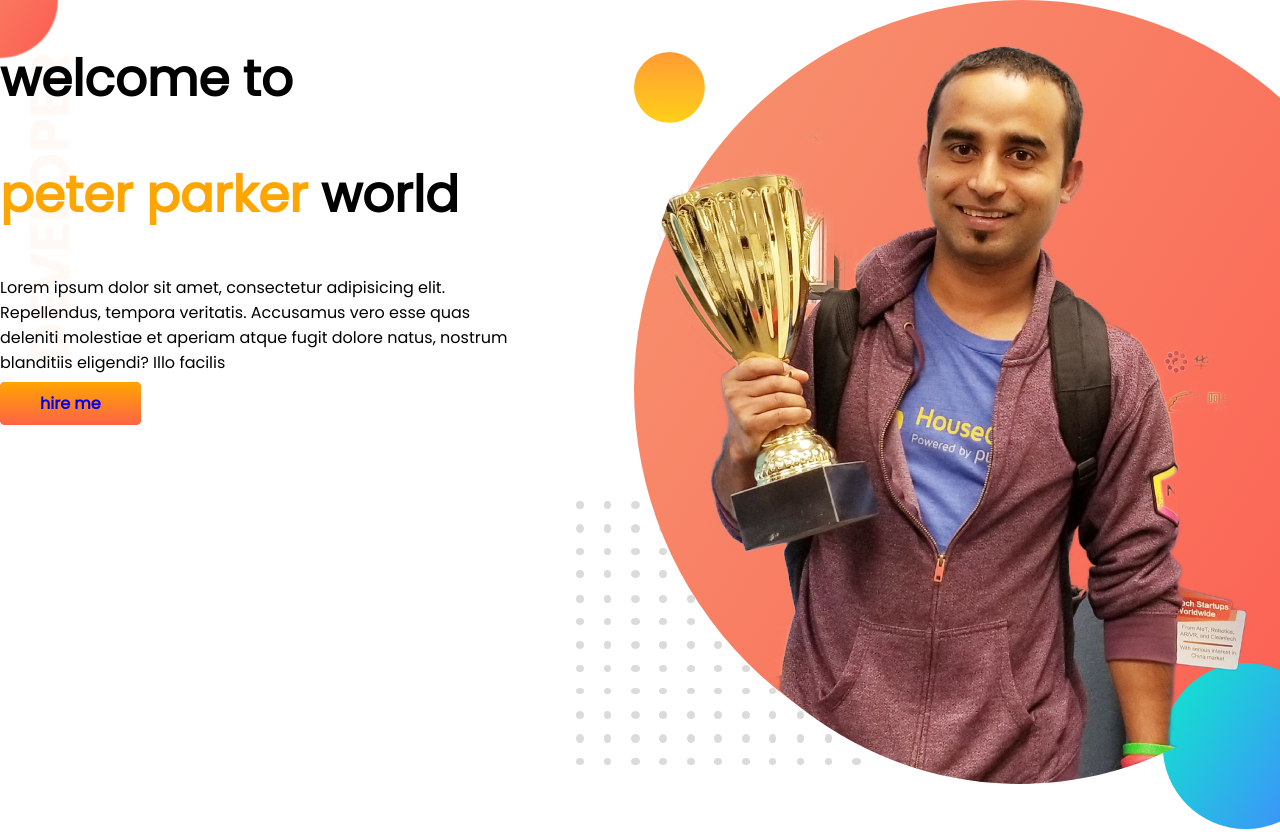
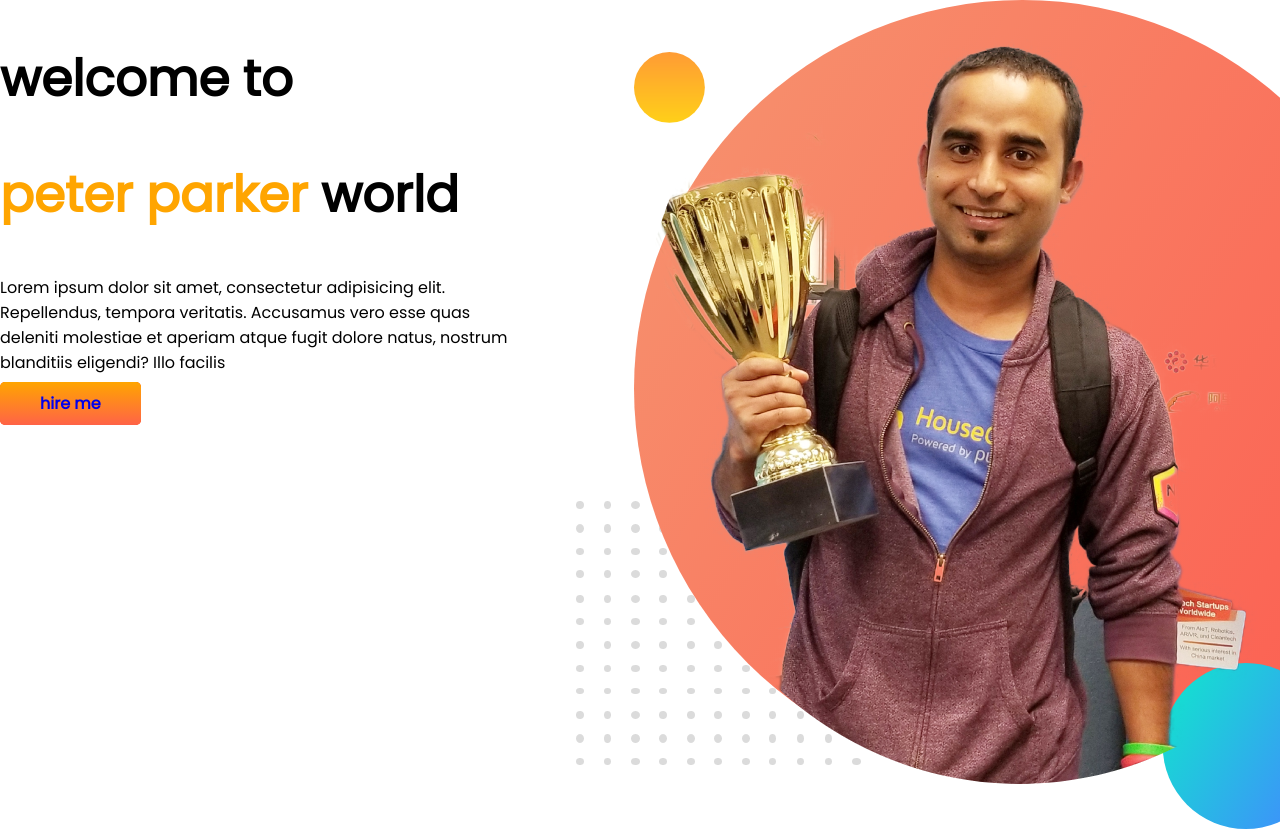
Before and after one commit to sowrav987/my-2nd-portfolio, a plain HTML site: page index.html in a window 1280 px wide. Shown: the top 836 px of the page. Drawn offline with Linux system fonts and the light colour scheme.

Commit message:
my 2nd portfolio

```diff
--- a/style.css
+++ b/style.css
@@ -28,9 +28,4 @@ section{ display: flex;
     padding: 10px 40px;
     border-radius: 5px;
 
-}
-.top-banner{
-    background-image: url(images/top-banner.png);
-    background-repeat: no-repeat;
-
-}
+}}
```
